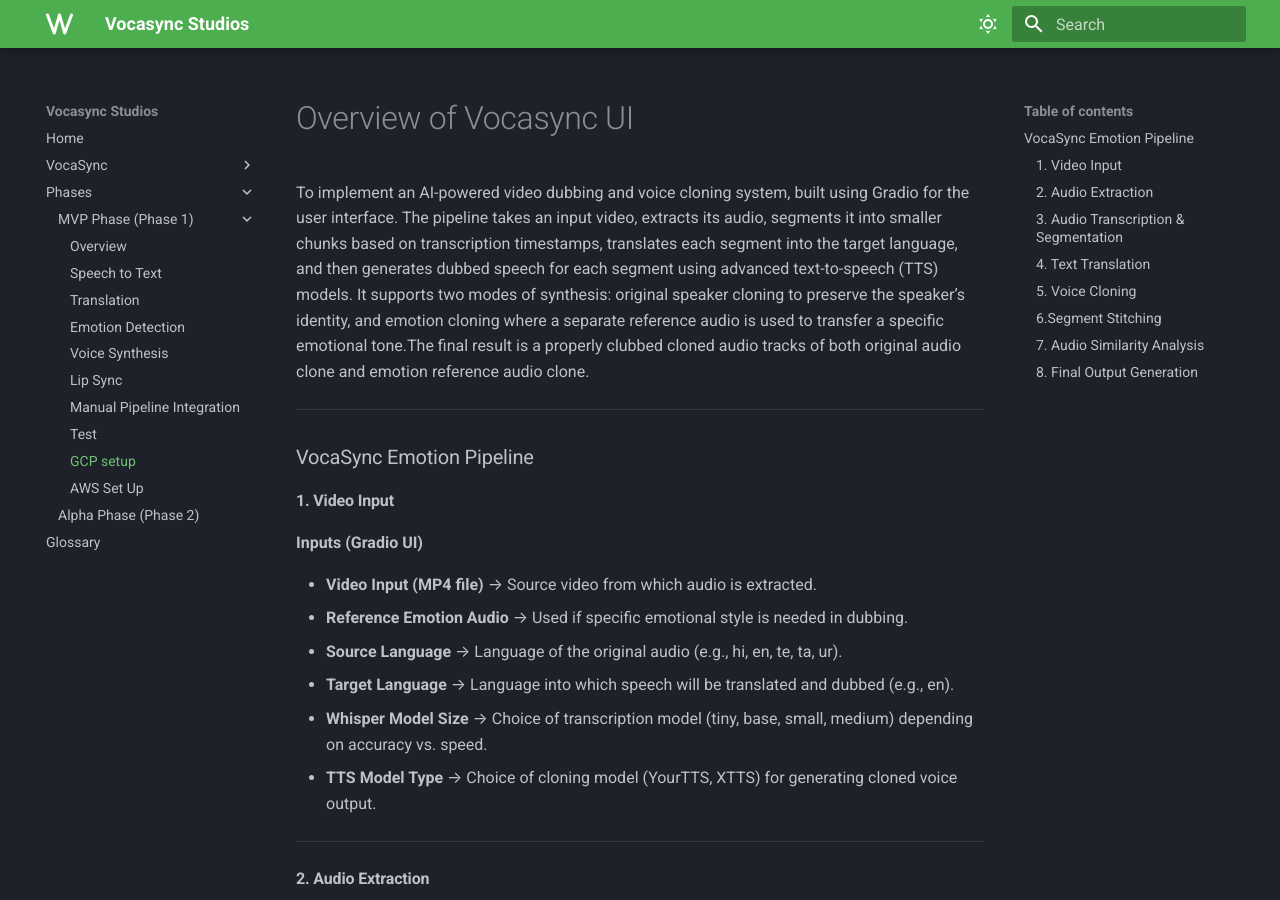
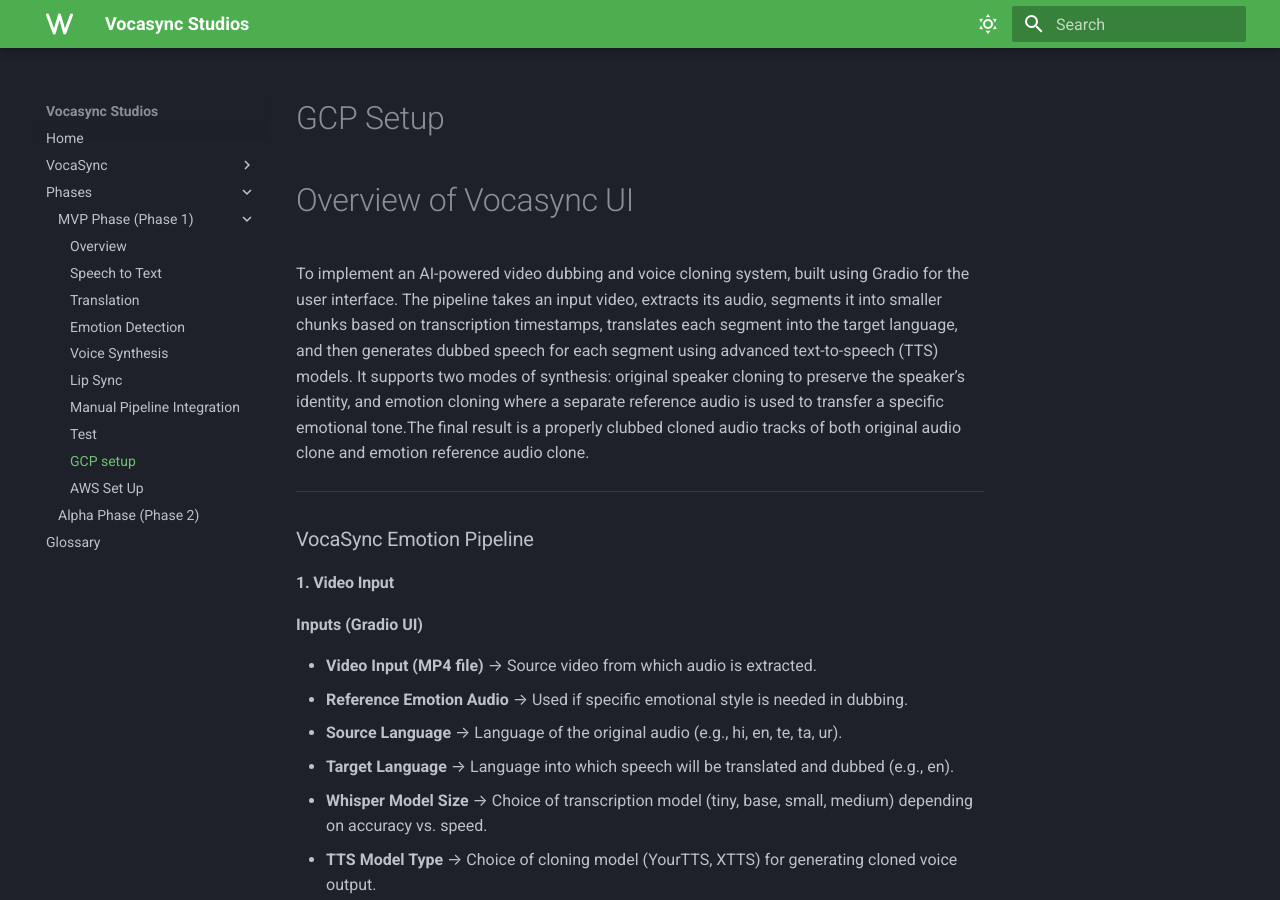
Before and after one commit to RETAILBRIDGE-LLC/wiki, an MkDocs documentation site: the page built from docs/phases/phase1_mvp/gcp_setup.md, in a window 1280 px wide and 900 px high. Built offline with MkDocs 1.6.1 and Material for MkDocs 9.7.7, drawn with Linux system fonts in a browser that asks for light colours.

Commit message:
Update gcp_setup.md

```diff
--- a/docs/phases/phase1_mvp/gcp_setup.md
+++ b/docs/phases/phase1_mvp/gcp_setup.md
@@ -1,3 +1,5 @@
+# GCP Setup
+
 # Overview of Vocasync UI
 
 To implement an AI-powered video dubbing and voice cloning system, built using Gradio for the user interface. The pipeline takes an input video, extracts its audio, segments it into smaller chunks based on transcription timestamps, translates each segment into the target language, and then generates dubbed speech for each segment using advanced text-to-speech (TTS) models. It supports two modes of synthesis: original speaker cloning to preserve the speaker’s identity, and emotion cloning where a separate reference audio is used to transfer a specific emotional tone.The final result is a properly clubbed cloned audio tracks of both original audio clone and emotion reference audio clone.
```
